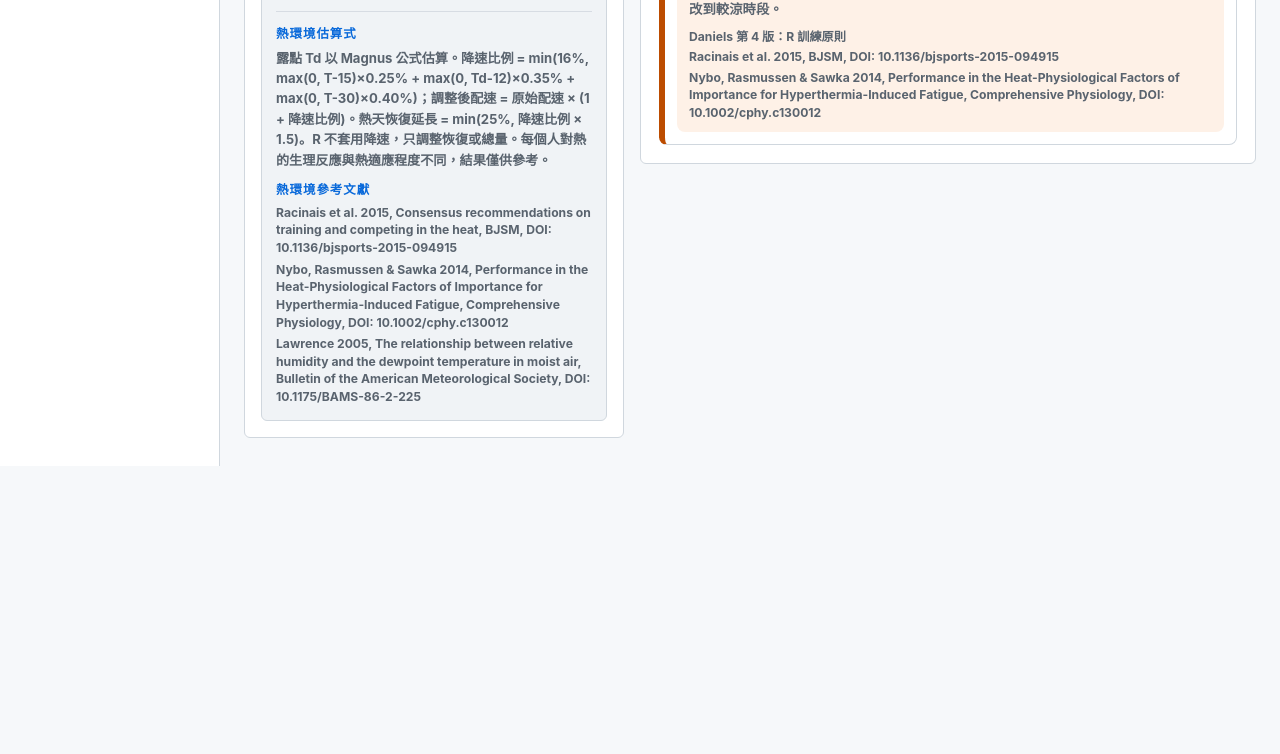
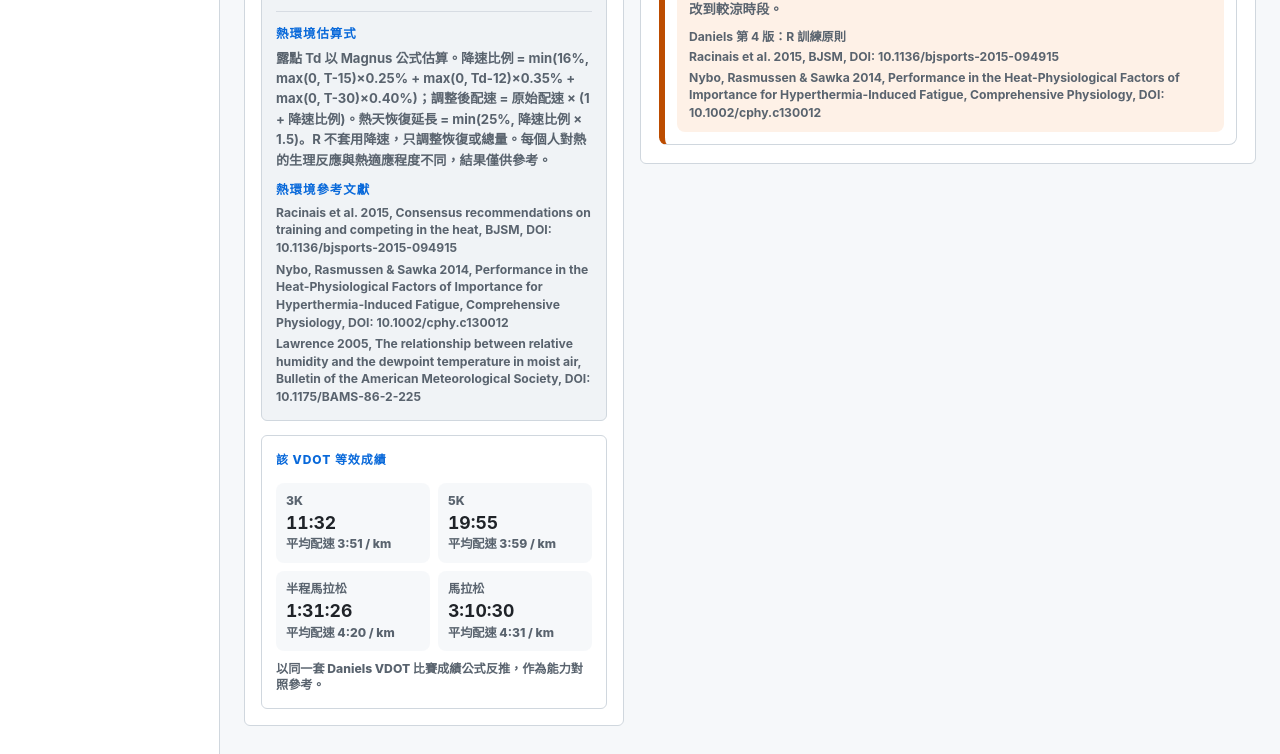
Before and after one commit to raykaichang/VDOT-training-planner, a website with bundled scripts: page index.html in a window 1280 px wide. Shown: the part 879-1633 px from the top of the page. Before the commit the page ends 1345 px from the top, so only its background shows below. Built offline with nearby package versions, Linux system fonts and the light colour scheme.

Commit message:
Add VDOT equivalent race results

```diff
--- a/web/app.mjs
+++ b/web/app.mjs
@@ -46,6 +46,10 @@ const copy = {
     minutes: "分",
     seconds: "秒",
     estimatedVdot: "換算 VDOT",
+    vdotEquivalentTitle: "該 VDOT 等效成績",
+    vdotEquivalentNote: "以同一套 Daniels VDOT 比賽成績公式反推，作為能力對照參考。",
+    finishTime: "完賽時間",
+    estimatedPace: "平均配速",
     invalidRaceTime: "請輸入有效的時分秒。",
     weeklyMileage: "週跑量",
     unitSystem: "單位",
@@ -176,6 +180,10 @@ const copy = {
     minutes: "Min",
     seconds: "Sec",
     estimatedVdot: "Estimated VDOT",
+    vdotEquivalentTitle: "Equivalent Race Results",
+    vdotEquivalentNote: "Estimated from the same Daniels VDOT race-performance equation for ability reference.",
+    finishTime: "Finish Time",
+    estimatedPace: "Average Pace",
     invalidRaceTime: "Enter a valid race time.",
     weeklyMileage: "Weekly Mileage",
     unitSystem: "Units",
@@ -290,6 +298,8 @@ const equivalentRaceOptions = raceDistanceOptions.filter(
   (optionItem) => optionItem.meters >= 5000
 );
 
+const vdotEquivalentRaceMeters = new Set([3000, 5000, 21097.5, 42195]);
+
 const targetRaceOptions = [
   TargetRace.EIGHT_HUNDRED,
   TargetRace.MILE_TO_TWO_MILE,
@@ -378,6 +388,7 @@ function render() {
             </div>
             ${renderInputs(t)}
             ${renderEnvironmentSummary(model, t)}
+            ${isConverter ? "" : renderVdotEquivalentResults(model, t)}
             ${isPlan ? renderMileageClass(model, t) : ""}
           </section>
 
@@ -837,6 +848,33 @@ function renderEnvironmentSummary(model, t) {
   `;
 }
 
+function renderVdotEquivalentResults(model, t) {
+  const results = getVdotEquivalentRaceResults(model.vdot);
+
+  return `
+    <section class="summary-card vdot-equivalent-card">
+      <p class="eyebrow">${t.vdotEquivalentTitle}</p>
+      <div class="vdot-equivalent-grid">
+        ${results
+          .map(
+            (result) => `
+              <article>
+                <span>${state.locale === "en" ? result.en : result.zh}</span>
+                <strong>${formatFinishTime(result.seconds)}</strong>
+                <small>${t.estimatedPace} ${formatPaceForUnit(
+                  result.seconds / (result.meters / 1000),
+                  state.unitSystem
+                )}</small>
+              </article>
+            `
+          )
+          .join("")}
+      </div>
+      <p>${t.vdotEquivalentNote}</p>
+    </section>
+  `;
+}
+
 function renderMileageClass(model, t) {
   const qualityLabels = model.mileageClass.qualityTypes
     .map((type) => t.zoneNames[type])
@@ -1930,6 +1968,34 @@ function getRaceEquivalent(heatMultiplier) {
   };
 }
 
+function getVdotEquivalentRaceResults(vdot) {
+  return raceDistanceOptions
+    .filter((optionItem) => vdotEquivalentRaceMeters.has(optionItem.meters))
+    .map((optionItem) => ({
+      ...optionItem,
+      seconds: estimateRaceSecondsFromVdot(vdot, optionItem.meters)
+    }));
+}
+
+function estimateRaceSecondsFromVdot(vdot, distanceMeters) {
+  let fastSeconds = distanceMeters / 700 * 60;
+  let slowSeconds = distanceMeters / 50 * 60;
+
+  for (let step = 0; step < 64; step += 1) {
+    const midpoint = (fastSeconds + slowSeconds) / 2;
+    const estimatedVdot = calculateVdotFromRaceResult(distanceMeters, midpoint);
+    if (estimatedVdot === null) break;
+
+    if (estimatedVdot > vdot) {
+      fastSeconds = midpoint;
+    } else {
+      slowSeconds = midpoint;
+    }
+  }
+
+  return (fastSeconds + slowSeconds) / 2;
+}
+
 function getPaceInputSeconds() {
   const minutes = clampNumber(state.paceMinutes, 0, 30);
   const seconds = clampNumber(state.paceSeconds, 0, 59);
--- a/web/styles.css
+++ b/web/styles.css
@@ -770,6 +770,46 @@ input[type="range"]::-moz-range-thumb {
   list-style: none;
 }
 
+.vdot-equivalent-card {
+  display: grid;
+  gap: 10px;
+}
+
+.vdot-equivalent-grid {
+  display: grid;
+  grid-template-columns: repeat(auto-fit, minmax(118px, 1fr));
+  gap: 8px;
+}
+
+.vdot-equivalent-grid article {
+  display: grid;
+  gap: 4px;
+  border-radius: 8px;
+  background: var(--metric-bg);
+  padding: 10px;
+  min-width: 0;
+}
+
+.vdot-equivalent-grid span,
+.vdot-equivalent-grid small,
+.vdot-equivalent-card > p:not(.eyebrow) {
+  color: var(--muted);
+  font-size: 0.76rem;
+  font-weight: 800;
+  line-height: 1.35;
+}
+
+.vdot-equivalent-grid strong {
+  color: var(--text);
+  font-size: 1.1rem;
+  line-height: 1.1;
+  white-space: nowrap;
+}
+
+.vdot-equivalent-card > p:not(.eyebrow) {
+  margin: 0;
+}
+
 .simple-list {
   margin: 14px 0 0;
 }
```
